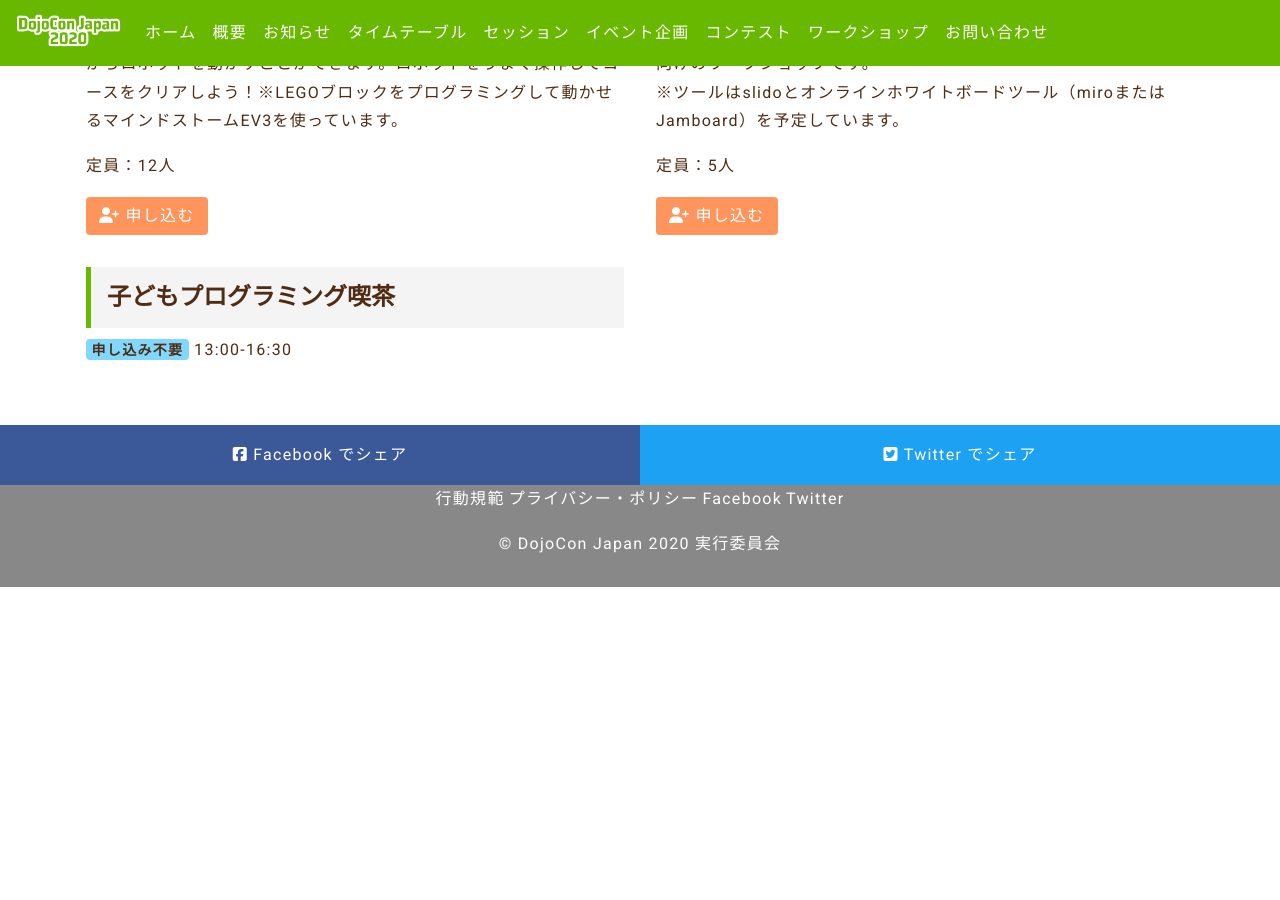
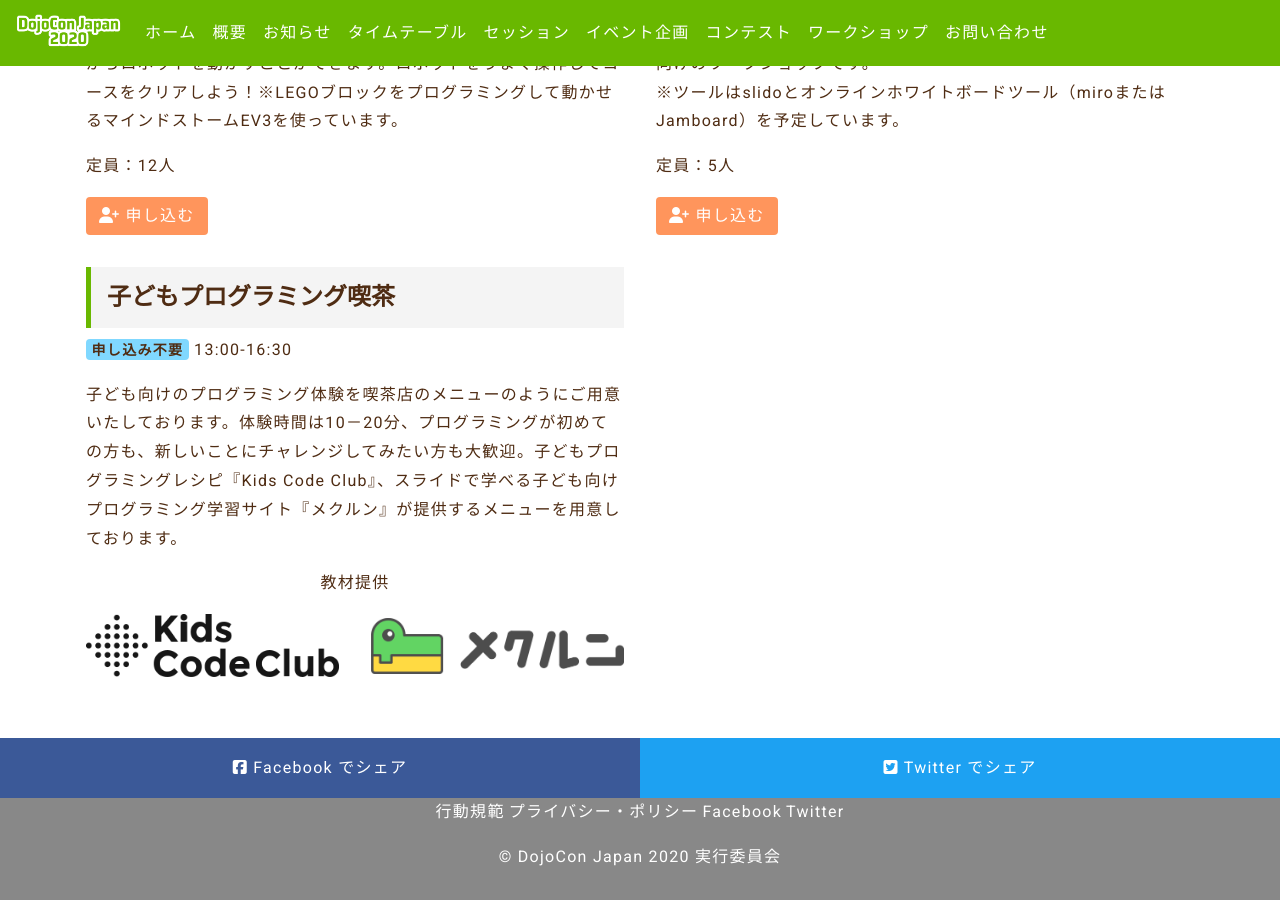
Before and after one commit to coderdojo-japan/dojocon2020.coderdojo.jp, a Jekyll site: the page built from workshop.html, in a window 1280 px wide and 900 px high, scrolled down 3022 px. Built offline with Jekyll 4.4.1, drawn with Linux system fonts in a browser that asks for light colours; nearby versions of some CDN libraries; some web fonts are replaced; before the commit the page ends 3609 px from its top, so only the background shows below that.

Commit message:
喫茶教材提供のロゴ画像・説明文追加 (#53)

```diff
--- a/_data/workshop.yml
+++ b/_data/workshop.yml
@@ -110,6 +110,12 @@
 - title: 子どもプログラミング喫茶
   badge: none
   time: 13:00-16:30
-  text:
+  text: >
+    子ども向けのプログラミング体験を喫茶店のメニューのようにご用意いたしております。体験時間は10－20分、プログラミングが初めての方も、新しいことにチャレンジしてみたい方も大歓迎。<a href="https://kidsc2.org/" target="_blank" rel="noopener">子どもプログラミングレシピ『Kids Code Club』</a>、<a href="https://mekurun.com/" target="_blank" rel="noopener">スライドで学べる子ども向けプログラミング学習サイト『メクルン』</a>が提供するメニューを用意しております。<br>
+    <p style="text-align:center;">教材提供</p>
+    <div style="display:flex;align-items:center;">
+    <a href="https://kidsc2.org/" target="_blank" rel="noopener" style="width: 100%;"><img src="/img/workshop/kidscodeclub.png" style="width:100%"></a>
+    <a href="https://mekurun.com/" target="_blank" rel="noopener" style="width: 100%;margin-left: 2rem;"><img src="/img/workshop/mekurun.png" style="width:100%;"></a>
+    </div>
   limit:
   url:
```
Also changed, not shown: img/workshop/kidscodeclub.png (added), img/workshop/mekurun.png (added).
